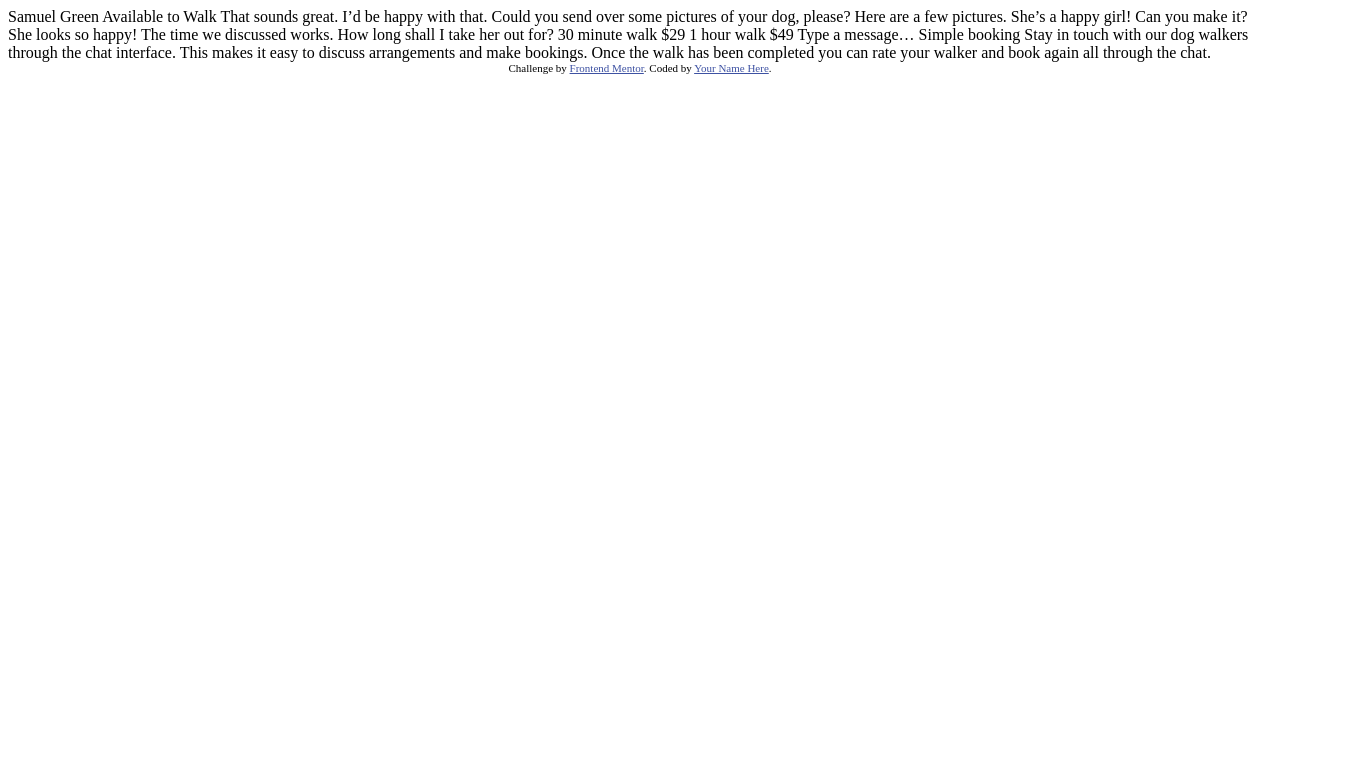
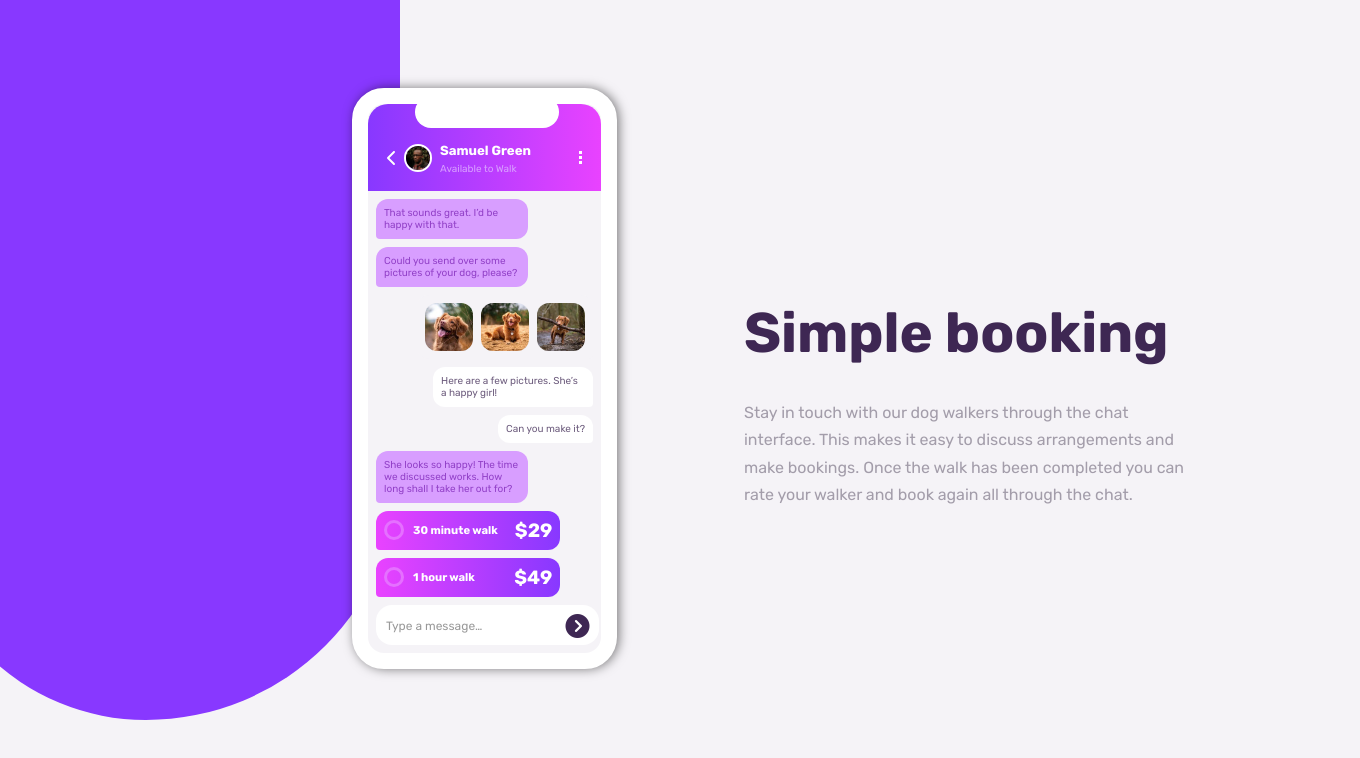
Before and after one commit to shashikantdev3/FrontendMentor-chat-app-css-illustration-master, a plain HTML site: page index.html in a window 1280 px wide. Shown: the whole page, 1360 px wide, since content can reach past the window. Drawn offline with Linux system fonts and the light colour scheme.

Commit message:
Updated HTML and CSS

```diff
--- a/index.html
+++ b/index.html
@@ -8,44 +8,140 @@
 
   <title>Frontend Mentor | [Challenge Name Here]</title>
 
-  <!-- Feel free to remove these styles or customise in your own stylesheet 👍 -->
-  <style>
-    .attribution { font-size: 11px; text-align: center; }
-    .attribution a { color: hsl(228, 45%, 44%); }
-  </style>
+  <!-- style -->
+  <link rel="stylesheet" href="style.css">
+
+  <!-- Google Fonts -->
+  <link rel="preconnect" href="https://fonts.googleapis.com">
+  <link rel="preconnect" href="https://fonts.gstatic.com" crossorigin>
+  <link href="https://fonts.googleapis.com/css2?family=Rubik:wght@400;500;700&display=swap" rel="stylesheet">
+
 </head>
 <body>
 
+    <main>
+
+      <div class="purple-background">
+
+      </div>
+
+      <section class="chat-app-portfolio flex-item">
+        <div class="chat__screen">
+
+          <div class="white-oval">
+
+          </div>
+
+          <div class="chat__screen-avatar flex-item">
+            <div class="left-arrow">
+              <svg xmlns="http://www.w3.org/2000/svg" viewBox="0 0 320 512"><!--! Font Awesome Pro 6.3.0 by @fontawesome - https://fontawesome.com License - https://fontawesome.com/license (Commercial License) Copyright 2023 Fonticons, Inc. --><path d="M9.4 233.4c-12.5 12.5-12.5 32.8 0 45.3l192 192c12.5 12.5 32.8 12.5 45.3 0s12.5-32.8 0-45.3L77.3 256 246.6 86.6c12.5-12.5 12.5-32.8 0-45.3s-32.8-12.5-45.3 0l-192 192z"/></svg>
+            </div>
+            <div class="person-image">
+              <img src="./images/avatar.jpg" alt="Person's Profile Picture">
+            </div>
+            <div class="about-person">
+              <h2 class="person-name">
                 Samuel Green
+              </h2>
+              <p class="status">
                 Available to Walk
+              </p>
+            </div>
+            <div class="three-square-dots">
+              <div class="square-dot">
 
+              </div>
+              <div class="square-dot">
+
+              </div>
+              <div class="square-dot">
+
+              </div>
+            </div>
+          </div>
+
+
+          <div class="other-person-msg">
             That sounds great. I’d be happy with that.
+          </div>
 
+          <div class="other-person-msg">
             Could you send over some pictures of your dog, please?
+          </div>
 
-  Here are a few pictures. She’s a happy girl!
+          <div class="my-msg flex-item">
 
-  Can you make it?
+            <div class="my-msg-dog-1">
+              <img src="./images/dog-image-1.jpg" alt="First Dog Image">
+            </div>
+            <div class="my-msg-dog-2">
+              <img src="./images/dog-image-2.jpg" alt="Second Dog Image">
+            </div>
+            <div class="my-msg-dog-3">
+              <img src="./images/dog-image-3.jpg" alt="Third Dog Image">
+            </div>
 
+          </div>
+
+          <div class="my-msg">
+              <p>Here are a few pictures. She’s a happy girl!</p>
+          </div>
+
+          <div class="my-msg">
+            <p>Can you make it?</p>
+          </div>
+
+          <div class="other-person-msg">
             She looks so happy! The time we discussed works. How long shall I take her out for?
+          </div>
 
-  30 minute walk
-  $29
+          <div class="other-person-msg-rate-card">
 
-  1 hour walk
-  $49
+            <div class="rate-card-1 flex-item">
+              <div class="rate-card-circle">
+              </div>
 
-  Type a message…
+              <p class="time">30 minute walk</p>
 
+              <h2 class="price">$29</h2>
+            </div>
+
+            <div class="rate-card-2 flex-item">
+              <div class="rate-card-circle">
+              </div>
+
+              <p class="time">1 hour walk</p>
+
+              <h2 class="price">$49</h2>
+            </div>
+
+          </div>
+
+          <div class="type-msg">
+            <label class="input-msg">
+              <input type="text" placeholder="Type a message…">
+            </label>
+
+          </div>
+
+        </div>
+
+        <div class="article">
+
+          <h1 class="article-title">
             Simple booking
+          </h1>
 
+          <p class="article-description">
             Stay in touch with our dog walkers through the chat interface. This makes it easy to
             discuss arrangements and make bookings. Once the walk has been completed you can rate
             your walker and book again all through the chat.
+          </p>
+        </article>
+      </div>
 
-  <div class="attribution">
-    Challenge by <a href="https://www.frontendmentor.io?ref=challenge" target="_blank">Frontend Mentor</a>.
-    Coded by <a href="#">Your Name Here</a>.
-  </div>
+    </main>
+
+    <script src="https://kit.fontawesome.com/1899a9cbd1.js" crossorigin="anonymous"></script>
 </body>
 </html>
--- /dev/null
+++ b/style.css
@@ -0,0 +1,409 @@
+/*
+  1. Use a more-intuitive box-sizing model.
+*/
+*, *::before, *::after {
+    box-sizing: border-box;
+  }
+  /*
+    2. Remove default margin
+  */
+  * {
+    margin: 0;
+  }
+  /*
+    3. Allow percentage-based heights in the application BUT this cause problem to mobile layout if you give max-width in pixel. So better comment it.
+  */
+  html, body {
+    /* height: 100%;  */
+  }
+  /*
+    Typographic tweaks!
+    4. Add accessible line-height
+    5. Improve text rendering
+  */
+  body {
+    line-height: 1.5;
+    -webkit-font-smoothing: antialiased;
+  }
+  /*
+    6. Improve media defaults
+  */
+  img, picture, video, canvas, svg {
+    display: block;
+    max-width: 100%;
+  }
+  /*
+    7. Remove built-in form typography styles
+  */
+  input, button, textarea, select {
+    font: inherit;
+  }
+  /*
+    8. Avoid text overflows
+  */
+  p, h1, h2, h3, h4, h5, h6 {
+    overflow-wrap: break-word;
+  }
+
+/* Custom Properties */
+:root{
+
+    /* primary */
+
+    /* sub-heading at the top of the app UI */
+    --clr-pale-violet : hsl(276, 100%, 81%);
+
+    /* chat on the left) */
+    --clr-moderate-violet :  hsl(276, 55%, 52%);
+
+    /* chat on the right */
+    --clr-desturated-dark-violet : hsl(271, 15%, 43%);
+
+    /* main heading */
+    --clr-very-desturated-dark-violet : hsl(271, 36%, 24%);
+
+
+    /* paragraph */
+    --clr-dark-grayish-violet : hsl(270, 7%, 64%);
+
+    /* Gradients */
+    --clr-light-magenta : hsl(293, 100%, 63%);
+    --clr-light-violet : hsl(264, 100%, 61%);
+
+    /* Secondary */
+
+    --clr-white : hsl(0, 0%, 100%);
+    /* app background */
+    --clr-light-grayish-violet : hsl(270, 20%, 96%);
+    /* Submit button background */
+    --clr-very-dark-desaturated-violet : hsl(271, 36%, 24%);
+    /* radio button outline */
+    --clr-very-light-magenta : hsl(289, 100%, 72%);
+
+
+    /* Font size */
+    --fs: 1rem;
+
+    /* Font family */
+
+    /* neutral on whole body */
+    --ff-neutral: 'Rubik', sans-serif;
+}
+
+/* General Styling */
+body{
+  font-family:var(--ff-neutral);
+  font-size: var(--fs);
+  line-height: 1.2;
+  display: grid;
+  place-content: center;
+}
+
+main{
+    max-width: 375px;
+    position: relative;
+    background-color: var(--clr-light-grayish-violet);
+}
+
+.purple-background{
+    width: 11.5rem;
+    height: 40rem;
+    background-color: var(--clr-light-violet);
+    border-bottom-right-radius: 12rem;
+}
+
+.chat__screen{
+    max-width: 265px;
+    border: 1rem solid white;
+    position: absolute;
+    top: 10%;
+    left: 15%;
+    padding: 0.5rem;
+    border-radius: 2rem;
+    background-color: var(--clr-light-grayish-violet);
+}
+
+.white-oval{
+      width: 9rem;
+      height: 2rem;
+      background-color: var(--clr-white);
+      position: absolute;
+      left: 20%;
+      top: -1.5%;
+      border-radius: 1rem;
+}
+
+.chat__screen-avatar{
+    display: flex;
+    gap: 1rem;
+    padding: 1rem;
+    margin: -0.5rem -0.5rem 0.5rem -0.5rem;
+    background-image: linear-gradient(90deg,var(--clr-light-violet),var(--clr-light-magenta));
+    border-top-right-radius: 1.25rem;
+    border-top-left-radius: 1.25rem;
+}
+
+
+
+.person-name{
+    font-size: 1rem;
+    color: white;
+    padding-top: 12px;
+    font-size: 0.825rem;
+}
+
+.status{
+    font-size: 1rem;
+    color: var(--clr-pale-violet);
+    padding-top: 0.25rem;
+    font-size: 10px
+}
+
+.left-arrow{
+    width: 1rem;
+    height: 0.75rem;
+}
+
+.left-arrow>svg{
+    color: var(--clr-white);
+    fill: var(--clr-white);
+    font-weight: 900;
+    width: 1rem;
+    height: 1rem;
+    margin-top: 1.9rem;
+}
+
+.person-image>img{
+    width: 1.75rem;
+    height: 1.75rem;
+    border-radius: 1.75rem;
+    border: 2px solid var(--clr-white);
+}
+
+.person-image{
+    margin-top: 24px;
+    margin-left: -12px;
+}
+
+.about-person{
+    margin-top: 11px;
+    margin-left: -8px;
+}
+
+.square-dot{
+    width: 3px;
+    height: 3px;
+    background-color: var(--clr-white);
+}
+
+.square-dot:nth-of-type(2){
+    margin: 2px 0;
+}
+
+.three-square-dots{
+    margin-top: 31px;
+    margin-left: 32px;
+}
+
+.other-person-msg{
+    max-width: 70%;
+    font-size: 10px;
+    padding: 0.5rem;
+    color: var(--clr-moderate-violet);
+    border-radius: 0.5rem;
+    background-color: var(--clr-pale-violet);
+    border-bottom-right-radius: 0.75rem;
+    border-bottom-left-radius: 0.25rem;
+    border-top-left-radius: 0.75rem;
+    border-top-right-radius: 0.75rem;
+}
+
+.other-person-msg:not(:first-of-type){
+    margin: 0.5rem 0;
+}
+
+.my-msg{
+    max-width: fit-content;
+    font-size: 10px;
+    padding: 0.5rem;
+    background-color: var(--clr-white);
+    color: var(--clr-desturated-dark-violet);
+    border-bottom-left-radius: 0.75rem;
+    border-bottom-right-radius: 0.25rem;
+    border-top-left-radius: 0.75rem;
+    border-top-right-radius: 0.75rem;
+    margin-left: auto;
+    margin-right: 0;
+}
+
+.my-msg:not(:first-of-type){
+    margin-top: 0.5rem;
+}
+
+.my-msg>p{
+    max-width: 9rem;
+}
+
+.my-msg.flex-item{
+    display: flex;
+    max-width: 11rem;
+    gap: 0.5rem;
+    background-color: var(--clr-light-grayish-violet);
+}
+
+.my-msg-dog-1>img,
+.my-msg-dog-2>img,
+.my-msg-dog-3>img{
+    max-width: 3rem;
+    border-radius: 0.75rem;
+}
+
+.rate-card-1,
+.rate-card-2{
+    margin-bottom: 0.5rem;
+
+}
+
+.rate-card-1.flex-item,
+.rate-card-2.flex-item{
+    display: flex;
+    max-width: 85%;
+    padding: 0.5rem;
+    gap: 0.5rem;
+    align-items: center;
+    justify-content: space-between;;
+    background-image:    linear-gradient(90deg,var(--clr-light-magenta),var(--clr-light-violet));
+
+    border-bottom-right-radius: 0.75rem;
+    border-bottom-left-radius: 0.25rem;
+    border-top-left-radius: 0.75rem;
+    border-top-right-radius: 0.75rem;
+}
+
+.rate-card-1.flex-item>p{
+    color: var(--clr-white);
+    font-size: 0.7rem;
+    margin-right: 0.5rem;
+    font-weight: 600;
+}
+
+.rate-card-2.flex-item>p{
+    color: var(--clr-white);
+    font-size: 0.7rem;
+    margin-right: 1.9rem;
+    font-weight: 600;
+}
+
+.rate-card-1.flex-item>h2,
+.rate-card-2.flex-item>h2{
+    color: var(--clr-white);
+    font-size: 1.2rem;
+}
+
+
+
+.rate-card-circle{
+    width: 1.25rem;
+    height: 1.25rem;
+    border-radius: 1.5rem;
+    border: 3px solid var(--clr-very-light-magenta);
+}
+
+.input-msg>input{
+    height: 2.5rem;
+    min-width: 5rem;
+    border: 0;
+    border-radius: 1rem;
+}
+
+.input-msg>input:is(:active,:focus)
+{
+    border: 0;
+    outline: none;
+}
+
+::placeholder{
+    padding-left: 0.5rem;
+    font-size: 0.75rem;
+    color: #999;
+}
+
+.input-msg{
+    background-color: var(--clr-white);
+    border-radius: 1rem;
+}
+
+label.input-msg{
+    position: relative;
+}
+
+label.input-msg::before{
+    content: '\f138';
+    display: inline-block;
+    font-style: normal;
+    font-variant: normal;
+    text-rendering: auto;
+    -webkit-font-smoothing: antialiased;
+    font-family: "Font Awesome 5 Free";
+    font-weight: 900;
+    position: absolute;
+    top: -20%;
+    left: 85%;
+    font-size: 1.5rem;
+    color: var(--clr-very-dark-desaturated-violet);;
+}
+
+.article-title{
+    padding: 5rem 2rem 2rem 2rem;
+    color: var(--clr-very-dark-desaturated-violet);
+    font-size: 2.2rem;
+    text-align: center;
+}
+
+.article-description{
+    padding: 0 2rem 2rem 2rem;
+    color: var(--clr-dark-grayish-violet);
+    line-height: 1.5;
+    font-size: 1rem;
+    text-align: center;
+}
+
+@media (min-width:40rem){
+    main{
+        min-width: 1440px;
+        height: 55rem;
+    }
+
+    .purple-background{
+        width: 30rem;
+        height: 45rem;
+        background-color: var(--clr-light-violet);
+        border-bottom-right-radius: 90rem;
+        border-bottom-left-radius: 80rem;
+    }
+
+    .chat__screen{
+        top: 10%;
+        left: 30%;
+        box-shadow: 2px 0 11px 0 rgba(0,0,0,0.5);
+    }
+    .chat-app-portfolio.flex-item{
+        display: flex;
+    }
+    .article{
+        position: absolute;
+        top: 25%;
+        left: 55%;
+    }
+    .article-title,
+    .article-description{
+        text-align: left;
+    }
+    .article-title{
+        font-size: 3.5rem;
+    }
+    .article-description{
+        max-width: 80%;
+        line-height: 1.7;
+    }
+}
```
Lines whose indentation alone changed are shown as unchanged.
